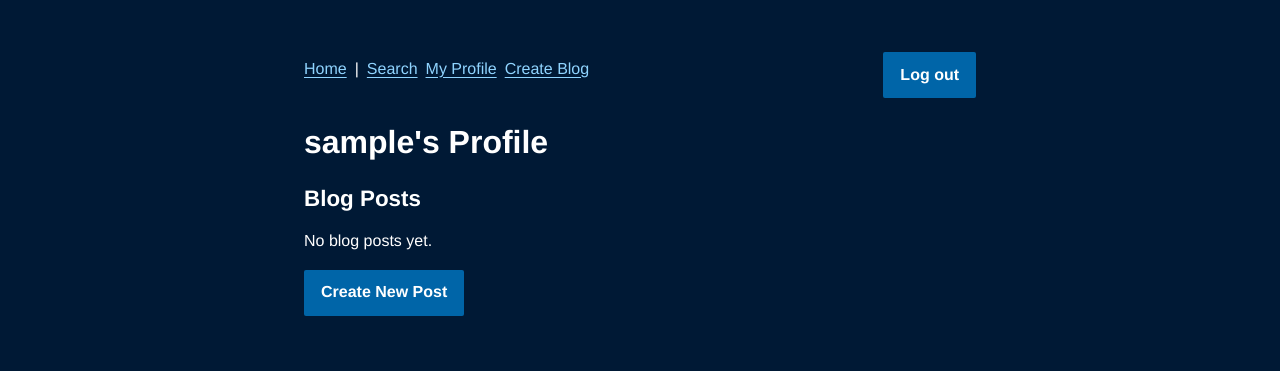
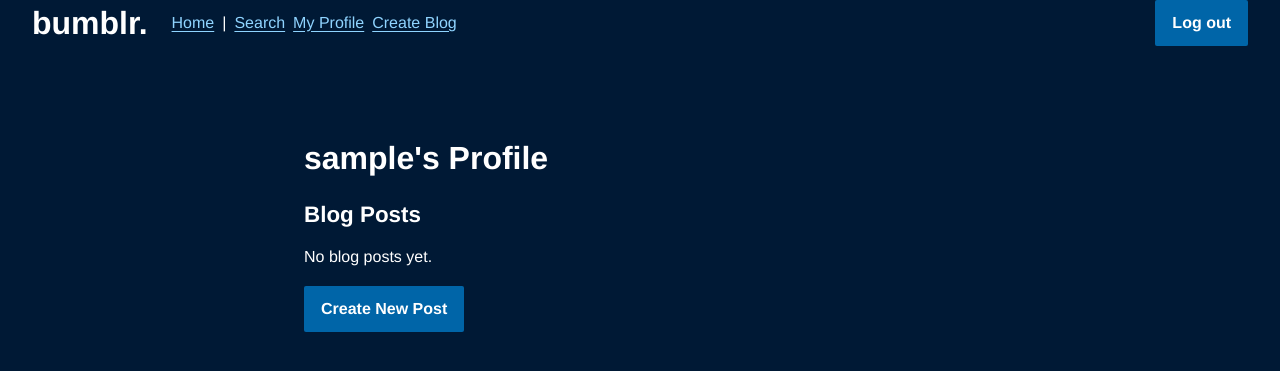
Before and after one commit to cold-muffin/p0-hypergamy, a Flask app: page /profiles/1 in a window 1280 px wide. Shown: the top 371 px of the page. Run offline with Flask 3, Linux system fonts and the light colour scheme; the visitor is signed in with stand-in values (Sample User, id 1); data comes from the database, SQL or seed files in the repository; data that the repository does not hold is empty; some web fonts are replaced.

Commit message:
Fix styling issues

```diff
--- a/app/search.py
+++ b/app/search.py
@@ -1,9 +1,8 @@
-from flask import Flask
 from flask import render_template
 from flask import request
-from db import get_user, select
+from db import select
 
 def search():
     query = request.args.get("query", '')
-    results = select("users", f"SELECT * FROM users WHERE username LIKE '%{query}%'")
+    results = select("users", f"SELECT * FROM users WHERE username LIKE '%{query}%';")
     return render_template("search.html", query = query, results = results)
--- a/app/static/style.css
+++ b/app/static/style.css
@@ -355,19 +355,56 @@ button:hover, .button:hover {
     }
 }
 
-.icon-small {
-    width: 1.5rem;
-    height: 1.5rem;
+.like-pair {
+    display: inline-flex;
+    align-items: center;
+    gap: 0.5rem;
+    margin: 0 1rem 0 0;
+    padding: 0;
+}
+
+.like-pair form {
+    display: inline-flex;
+    align-items: center;
+    margin: 0;
+    padding: 0;
 }
 
 .icon-button {
+    background: none;
+    border: none;
+    cursor: pointer;
+    margin: 0 !important;
     padding: 0;
     display: inline-flex;
     align-items: center;
     justify-content: center;
 }
 
-.like-pair {
+.icon-button img {
+    margin: 0;
+}
+
+.icon-small {
+    width: 1.5rem;
+    height: 1.5rem;
+    display: block;
+}
+
+.like-text {
+    margin: 0;
+    line-height: 1;
+}
+
+.navbar {
     display: flex;
     align-items: center;
+    justify-content: center;
+    gap: 8px; position: fixed;
+    right: 0px;
+    left: 0px;
+    top: 0px;
+    background: #001935;
+    width: 100%;
+    padding: 0 2rem 0 2rem;
 }
--- a/app/templates/navbar.html
+++ b/app/templates/navbar.html
@@ -1,14 +1,18 @@
-<nav style="display: flex; align-items: center; gap: 8px;">
+<nav class="navbar">
+    <h1 style="margin-right: 1rem;">bumblr.</h1>
     <a href="/">Home</a> |
     <a href="/search">Search</a>
     {% if "username" in session %}
         <a href="/profile">My Profile</a>
         <a href="/profile?action=create">Create Blog</a>
-        <form action="/logout" method="post" style = "margin: 0 0 0 auto"; width: auto;>
-            <button type="submit" style = "width: auto;">Log out</button>
+        <form action="/logout" method="post" style = "margin: 0 0 0 auto; width: auto;">
+            <button type="submit" style = "width: auto; margin: 0;">Log out</button>
         </form>
     {% else %}
         <a href="/login">Log in</a>
         <a href="/new_user">Sign up</a>
     {% endif %}
 </nav>
+<br>
+<br>
+<br>
--- a/app/templates/profile.html
+++ b/app/templates/profile.html
@@ -33,13 +33,12 @@
                         <img src="/static/empty_like.svg" class="icon-small">
                     </button>
                 </form>
-                <p>{{ post.likes }}</p>
+                <p class="like-text">{{ post.likes }}</p>
+                {% if is_owner %}
+                    <a class="button post-action" style="margin-left: .5rem;"
+                        href="/profiles/{{ user.uuid }}/edit/{{ post.pid }}">Edit Post</a>
+                {% endif %}
             </div>
-
-            {% if is_owner %}
-                <a class="button post-action"
-                    href="/profiles/{{ user.uuid }}/edit/{{ post.pid }}">Edit Post</a>
-            {% endif %}
         </div>
 
         <hr>
```
